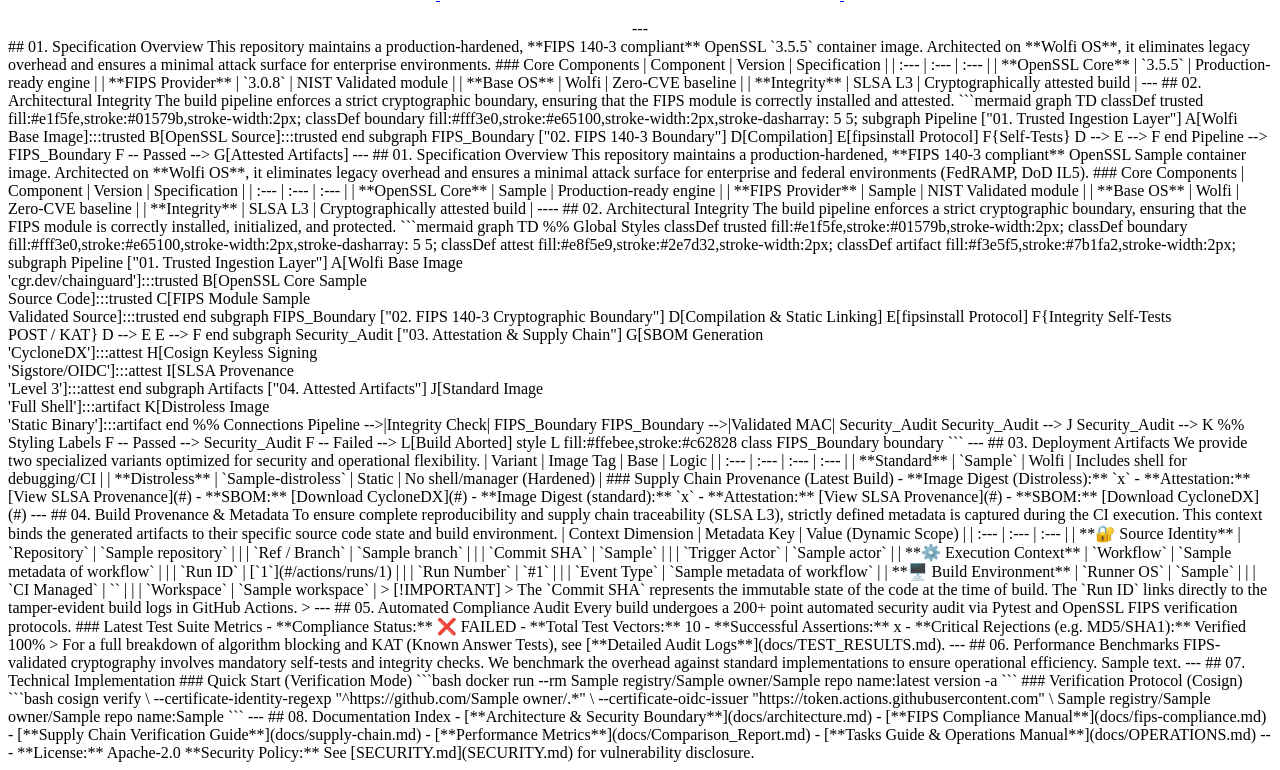
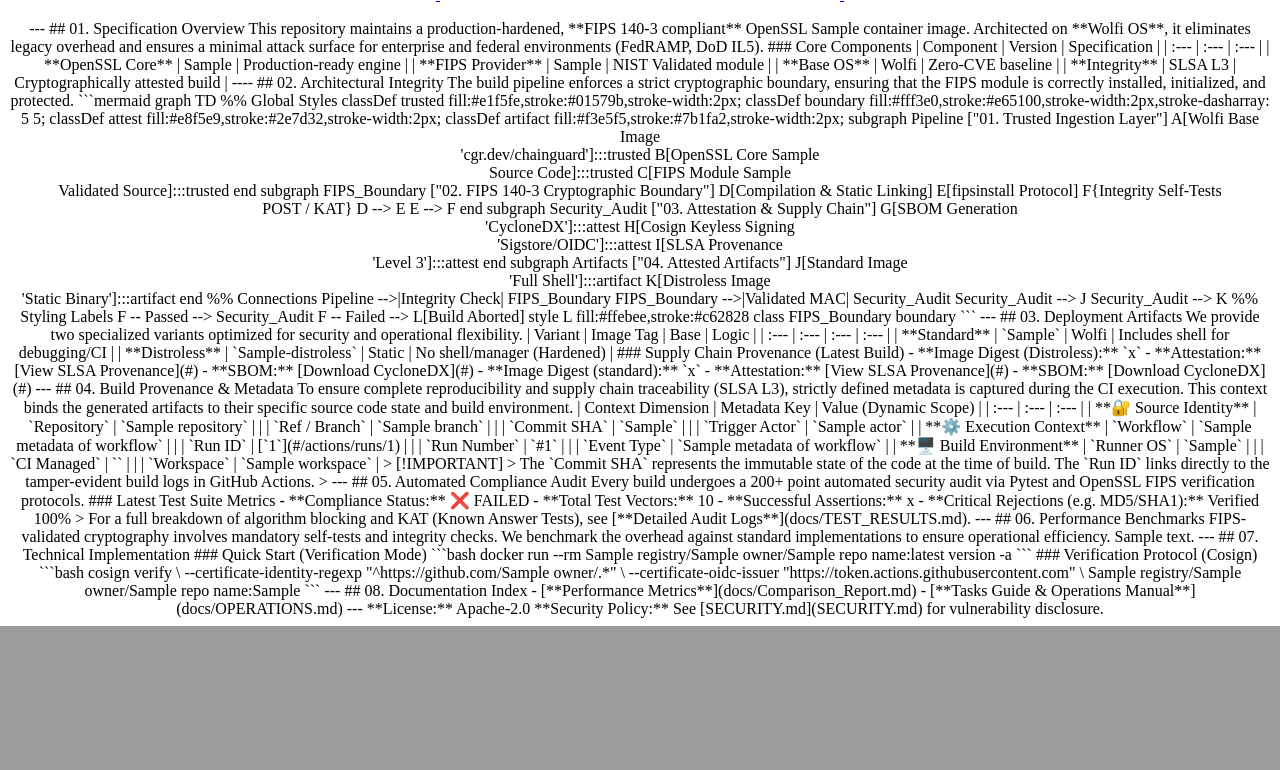
Before and after one commit to taha2samy/openssl_fips, a Python web app: template templates/README.md.j2 in a window 1280 px wide. Shown: the part 1283-2053 px from the top of the page. After the commit the page ends 1909 px from the top, so only its background shows below. Run offline with Jinja, Linux system fonts and the light colour scheme; the template is opened without the code that fills it: most values are stand-ins (such as "Sample title", 1, 10 or a date in 2020).

Commit message:
docs: remove deprecated documentation links from README index

````diff
--- a/templates/README.md.j2
+++ b/templates/README.md.j2
@@ -41,53 +41,6 @@
   </a>
   <img src="https://img.shields.io/badge/License-Apache--2.0-lightgrey?style=flat-square" alt="License" />
 </p>
-
----
-</div>
-
-
-
-## 01. Specification Overview
-This repository maintains a production-hardened, **FIPS 140-3 compliant** OpenSSL `3.5.5` container image. Architected on **Wolfi OS**, it eliminates legacy overhead and ensures a minimal attack surface for enterprise environments.
-
-### Core Components
-| Component | Version | Specification |
-| :--- | :--- | :--- |
-| **OpenSSL Core** | `3.5.5` | Production-ready engine |
-| **FIPS Provider** | `3.0.8` | NIST Validated module |
-| **Base OS** | Wolfi | Zero-CVE baseline |
-| **Integrity** | SLSA L3 | Cryptographically attested build |
-
----
-
-## 02. Architectural Integrity
-The build pipeline enforces a strict cryptographic boundary, ensuring that the FIPS module is correctly installed and attested.
-
-```mermaid
-graph TD
-    classDef trusted fill:#e1f5fe,stroke:#01579b,stroke-width:2px;
-    classDef boundary fill:#fff3e0,stroke:#e65100,stroke-width:2px,stroke-dasharray: 5 5;
-
-    subgraph Pipeline ["01. Trusted Ingestion Layer"]
-        A[Wolfi Base Image]:::trusted
-        B[OpenSSL Source]:::trusted
-    end
-
-    subgraph FIPS_Boundary ["02. FIPS 140-3 Boundary"]
-        D[Compilation]
-        E[fipsinstall Protocol]
-        F{Self-Tests}
-        D --> E --> F
-    end
-
-    Pipeline --> FIPS_Boundary
-    F -- Passed --> G[Attested Artifacts]
-
-
-
-
-
-
 
 
 
@@ -234,9 +187,6 @@ cosign verify \
 ---
 
 ## 08. Documentation Index
-- [**Architecture & Security Boundary**](docs/architecture.md)
-- [**FIPS Compliance Manual**](docs/fips-compliance.md)
-- [**Supply Chain Verification Guide**](docs/supply-chain.md)
 - [**Performance Metrics**](docs/Comparison_Report.md)
 - [**Tasks Guide & Operations Manual**](docs/OPERATIONS.md)
 
````
Also changed, not shown: 1 other file.
